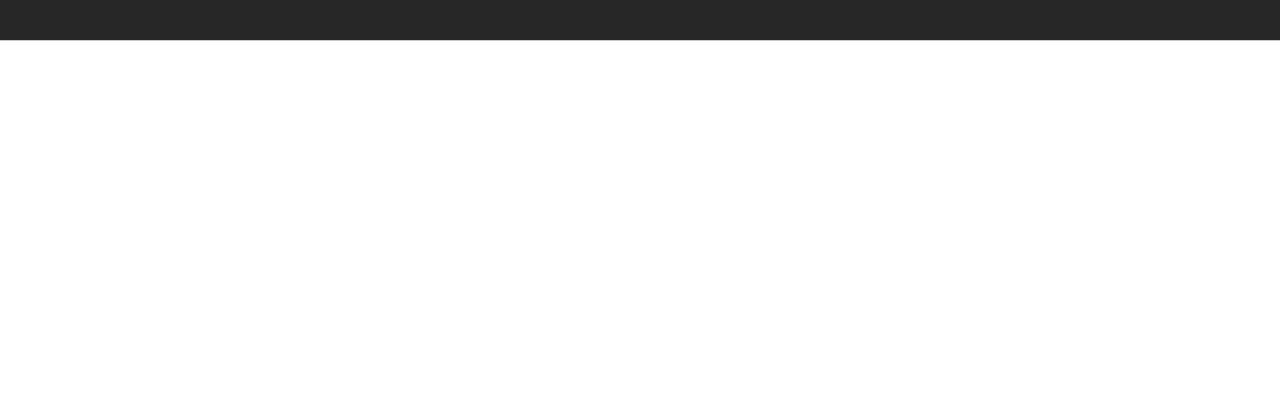
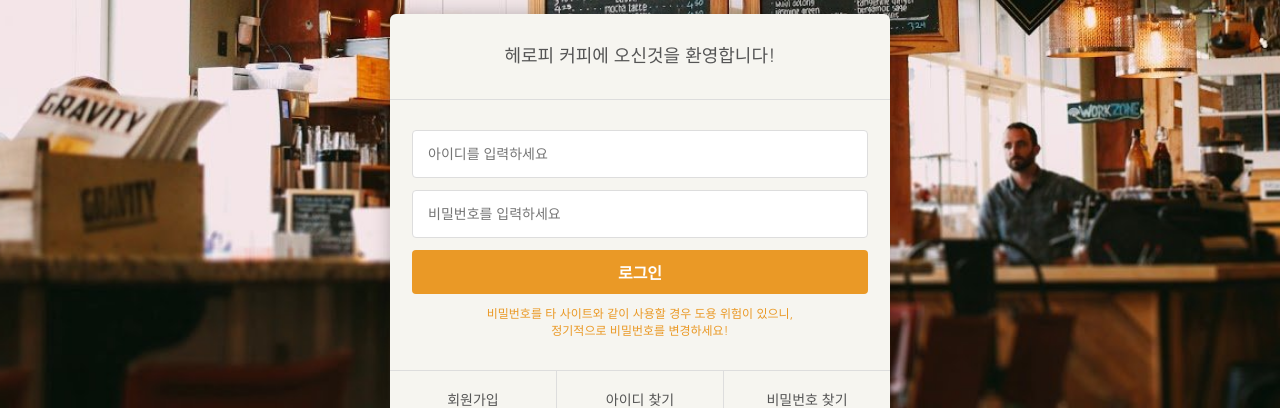
Before and after one commit to seohan1010/heropy_coffee, a plain HTML site: page signin/index.html in a window 1280 px wide. Shown: the part 392-800 px from the top of the page. Drawn offline with nearby package versions, Linux system fonts and the light colour scheme; a web font is replaced by a local one.

Commit message:
로그인 섹션 추추가

```diff
--- a/css/common.css
+++ b/css/common.css
@@ -116,6 +116,24 @@ header {
     color: #333;
     background-color: #FFF;
 }
+
+
+.btn.btn--primary {
+    color: #fff;
+    background-color: #ea9926;
+    border: none;
+}
+
+.btn.btn--primary:hover {
+    background-color: #cc8823;
+}
+
+.btn.block {
+    width: 100%;
+}
+
+
+
 
 img {
     display: block;
--- a/css/signin.css
+++ b/css/signin.css
@@ -0,0 +1,79 @@
+
+.signin {
+    margin-top: 120px;
+    padding: 100px 0 150px;
+    background-image: url('../images/signin_bg.jpg');
+    background-attachment: fixed;
+    background-repeat:no-repeat;
+    background-position: center;
+    background-size: cover;
+}
+
+.signin h1 {
+    color: #fff;
+    font-size: 30px;
+    font-weight: 700;
+    text-align: center;
+    margin-bottom: 24px;
+}
+
+.signin__card {
+    width: 500px;
+    margin: 0 auto;
+    border-radius: 6px;
+    background-color: #F6F5F0;
+    box-shadow: 2px 2px 20px  rgba(0,0,0,.3);
+    color: #555;
+}
+
+.signin__card h2 {
+    padding: 30px;
+    font-size: 18px;
+    text-align: center;
+    border-bottom: 1px solid #ddd;
+}
+
+.signin__card form {
+    padding: 30px 22px;
+}
+
+.signin__card form input {
+    width: 100%;
+    margin-bottom: 12px;
+    padding: 15px;
+    border: 1px solid #ddd;
+    border-radius: 4px;
+    outline: none;
+    box-sizing: border-box;
+    font-size: 14px;
+}
+
+.signin__card form p {
+    margin-top:12px;
+    font-size: 12px;
+    color: #ea9926;
+    text-align: center;
+}
+
+.signin__card .actions {
+    display: flex;
+    border-top: 1px solid #ddd;
+}
+
+.signin__card .actions a {
+    flex-grow: 1;
+    flex-basis: 0;
+    text-align: center;
+    padding: 20px;
+    color: #555;
+    font-size: 14px;
+    border-right: 1px solid #ddd;
+}
+
+.signin__card .actions a:hover {
+    text-decoration: underline;
+}
+
+.signin__card .actions a:last-child {
+    border-right: none;
+}
--- a/signin/index.html
+++ b/signin/index.html
@@ -371,7 +371,24 @@
 
             <section class="signin">
                 <h1>로그인</h1>
-                <div class="signin_card"></div>
+                <div class="signin__card">
+                    <h2>헤로피 커피에 오신것을 환영합니다!</h2>
+                    <form>
+                      <input type="text" placeholder="아이디를 입력하세요" />
+                      <input type="password" placeholder="비밀번호를 입력하세요" />
+                      <button type="submit" class="btn btn--primary block">로그인</button>
+                      <p>
+                        비밀번호를 타 사이트와 같이 사용할 경우 도용 위험이 있으니, <br/>
+                        정기적으로 비밀번호를 변경하세요!
+
+                      </p>
+                    </form>
+                    <div class="actions">
+                      <a href="javascript:void(0)">회원가입</a>
+                      <a href="javascript:void(0)">아이디 찾기</a>
+                      <a href="javascript:void(0)">비밀번호 찾기</a>
+                    </div>
+                </div>
             </section>
 
 
```
